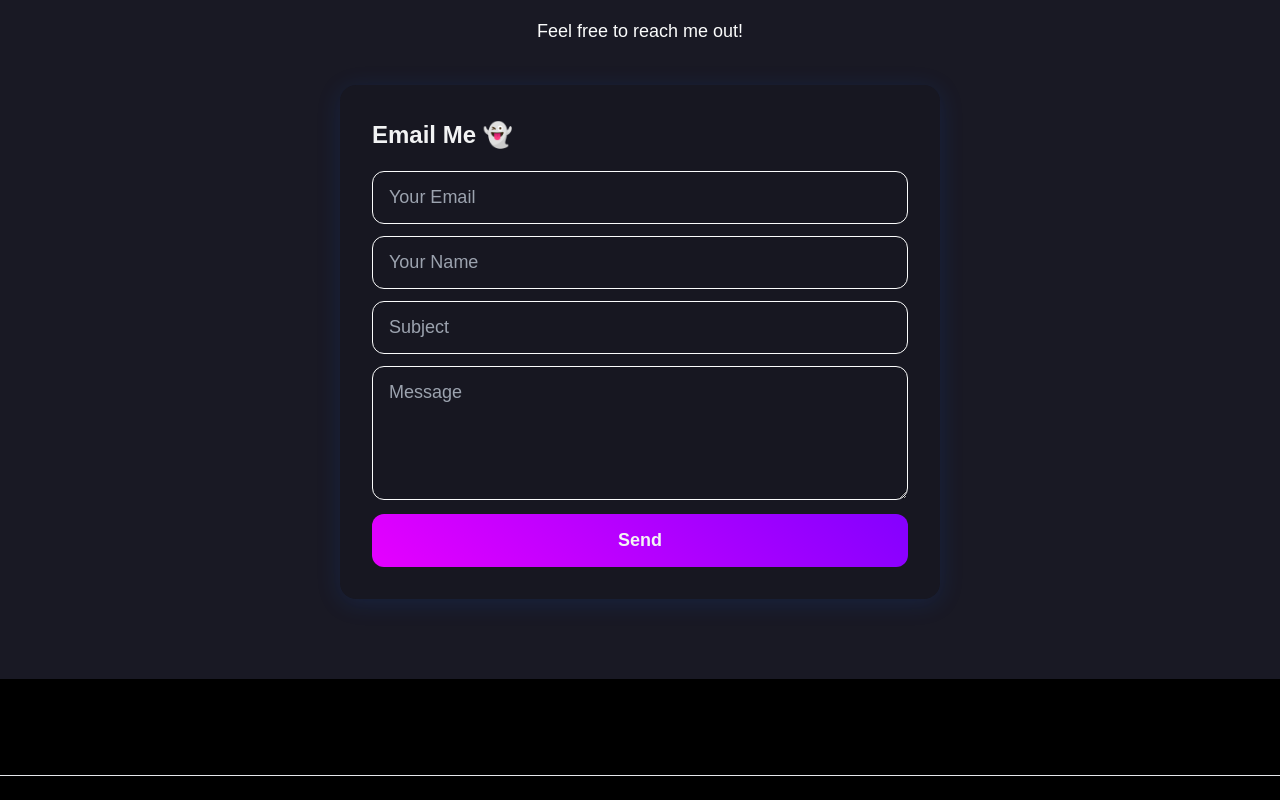
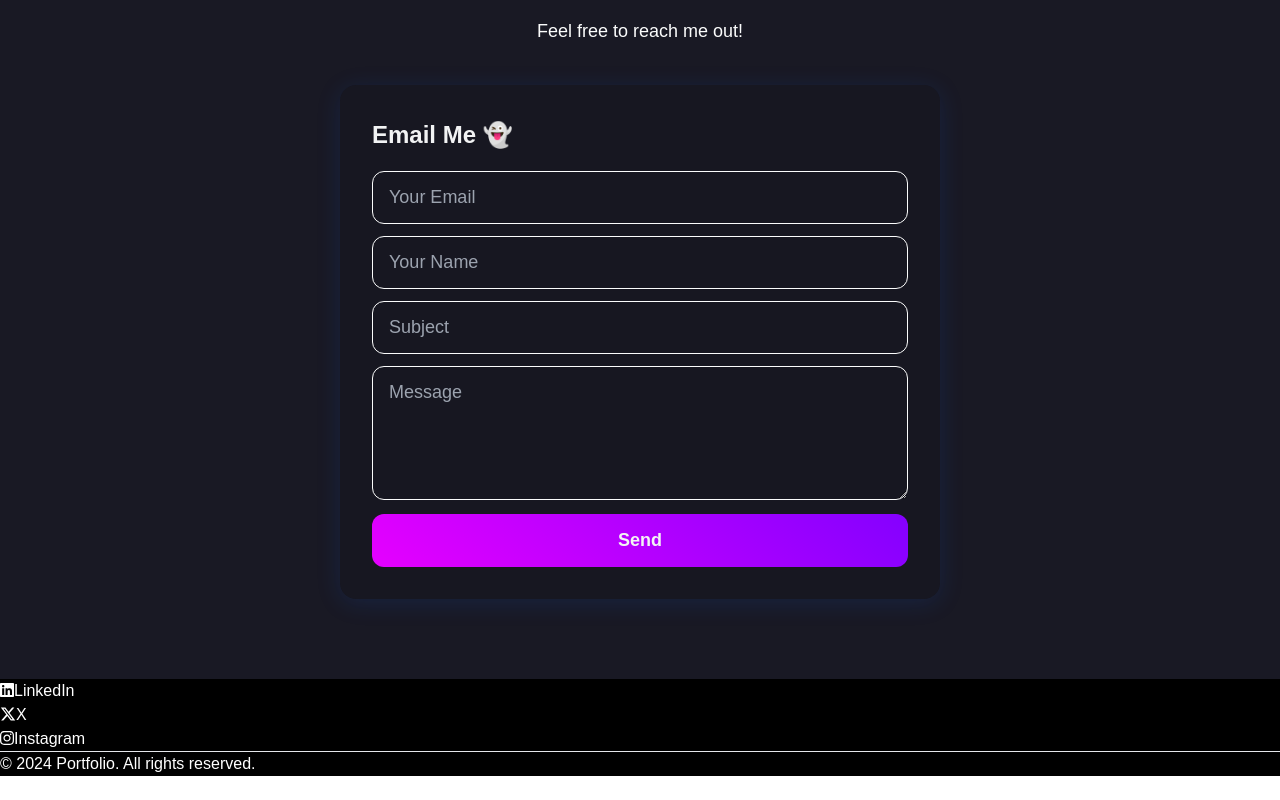
Before and after one commit to chhetri-aryan/Portfolio, a React (Vite) app in the folder portfolio/: page / in a window 1280 px wide. Shown: the part 4439-5239 px from the top of the page. After the commit the page ends 5215 px from the top, so only its background shows below. Built offline with nearby package versions, Linux system fonts and the light colour scheme.

Commit message:
footer, and few more fix : '

```diff
--- a/portfolio/package.json
+++ b/portfolio/package.json
@@ -28,6 +28,7 @@
     "react-icons": "^5.2.1",
     "react-loader-spinner": "^6.1.6",
     "react-router-dom": "^6.23.1",
+    "react-toastify": "^10.0.5",
     "react-vertical-timeline-component": "^3.6.0",
     "styled-components": "^6.1.11",
     "three": "^0.137.0",
--- a/portfolio/src/Components/Footer/Footer.jsx
+++ b/portfolio/src/Components/Footer/Footer.jsx
@@ -1,34 +1,39 @@
 import React from 'react';
 import { FontAwesomeIcon } from '@fortawesome/react-fontawesome';
-import { faLinkedin, faTwitter, faInstagram, faWhatsapp } from '@fortawesome/free-brands-svg-icons';
+import { faLinkedin, faTwitter, faInstagram, faXTwitter } from '@fortawesome/free-brands-svg-icons';
+import { Bio } from '../../data/constants';
+import { Link } from 'react-router-dom';
 
 const Footer = ({ darkMode }) => {
     return (
         <div>
-            <footer className="rounded-lg m-10" style={{ backgroundColor: darkMode ? "#000000" : "#854CE6" }}>
+            <footer className="rounded-lg m-10 mx-4 md:mx-28 border border-violet-600" style={{ backgroundColor: darkMode ? "#000000" : "#f0f0f0" }}>
                 <div className="w-full max-w-screen-xl mx-auto p-4 md:py-8">
-                    <div className="sm:flex sm:items-center sm:justify-between">
-                        <ul className="flex flex-wrap items-center mb-6 text-sm font-medium text-white sm:mb-0">
+                    <div className="sm:flex sm:items-center sm:justify-center">
+                        <ul className="flex flex-wrap justify-center mb-6 font-medium sm:mb-0" style={{ color: darkMode ? "#FFFFFF" : "#000000" }}>
                             <li className='hover:underline me-4 md:me-6'>
-                                <FontAwesomeIcon icon={faLinkedin} className="me-2 size-6" />
-                                LinkedIn
+                                <Link to={Bio.linkedin} target='_blank'>
+                                    <FontAwesomeIcon icon={faLinkedin} className="me-2 size-6" />
+                                    LinkedIn
+                                </Link>
                             </li>
                             <li className='hover:underline me-4 md:me-6'>
-                                <FontAwesomeIcon icon={faTwitter}  className="me-2 size-6" />
-                                Twitter
+                                <Link to={Bio.x} target='_blank'>
+                                    <FontAwesomeIcon icon={faXTwitter}  className="me-2 size-6"  />
+                                    X
+                                </Link>
                             </li>
+
                             <li className='hover:underline me-4 md:me-6'>
-                                <FontAwesomeIcon icon={faInstagram}  className="me-2 size-6"  />
-                                Instagram
-                            </li>
-                            <li className='hover:underline me-4 md:me-6'>
-                                <FontAwesomeIcon icon={faWhatsapp} className="me-2 size-6"  />
-                                WhatsApp
+                                <Link to={Bio.instagram} target='_blank'>
+                                    <FontAwesomeIcon icon={faInstagram}  className="me-2 size-6"  />
+                                    Instagram
+                                </Link>
                             </li>
                         </ul>
                     </div>
-                    <hr className="my-6 border-gray-200 sm:mx-auto dark:border-gray-700 lg:my-8" />
-                    <div className="text-sm text-white text-center">
+                    <hr className="my-6 border-gray-200 sm:mx-auto dark:border-gray-700 lg:my-8"  />
+                    <div className="text-sm text-center" style={{ color: darkMode ? "#FFFFFF" : "#000000" }}>
                         <p>&copy; 2024 Portfolio. All rights reserved.</p>
                     </div>
                 </div>
--- a/portfolio/src/data/constants.js
+++ b/portfolio/src/data/constants.js
@@ -11,6 +11,9 @@ export const Bio = {
   resume:
     "https://drive.google.com/file/d/1NlhNK3HQiUbkE8oLwU3RjQZ-2c569deI/view?usp=drive_link",
   linkedin: "https://www.linkedin.com/in/aryan-chhetri/",
+  x: "https://x.com/AryanChhetri_7",
+  instagram: "https://www.instagram.com/aryan_chhetri_04/",
+
 
 };
 
```
Also changed, not shown: portfolio/src/Components/Navbar/Navbar.jsx (+1 -8 lines), 1 other file (tests, documents, lock files or other folders).
